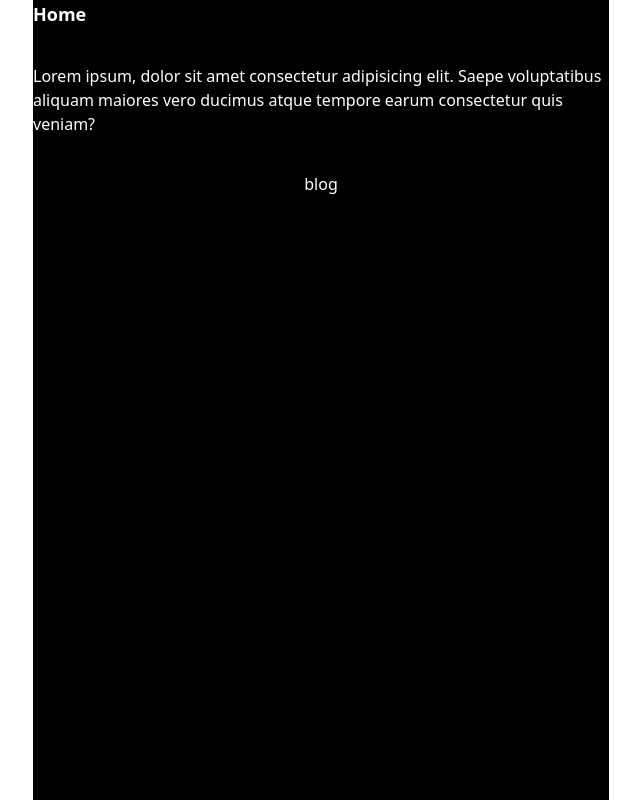
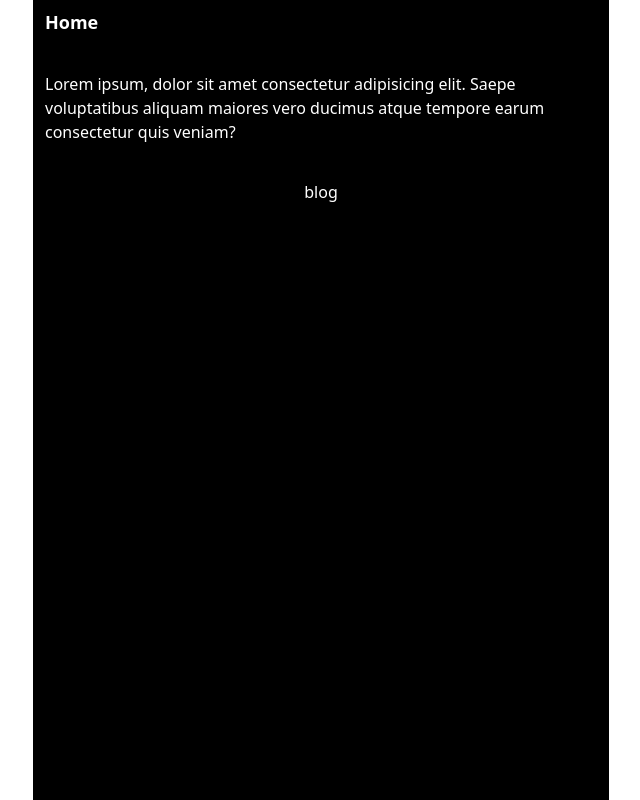
Before and after one commit to alif33/mealbee, a React (Create React App) app: page / in a window 1280 px wide. Shown: the whole page, without its empty margins (319-959 px from the left). Built offline with nearby package versions, Linux system fonts and the light colour scheme.

Commit message:
padding added

```diff
--- a/src/App.js
+++ b/src/App.js
@@ -9,6 +9,7 @@ import Blog from "./pages/blog"
 function App() {
   return (
     <div className="max-w-xl min-h-screen mx-auto bg-black text-white">
+      <div className="pt-2 px-3">
         <BrowserRouter>
           <Routes>
             <Route path="/" element={<Home/>} />
@@ -16,6 +17,7 @@ function App() {
           </Routes>
         </BrowserRouter>
       </div>
+    </div>
   );
 }
 
```
Lines whose indentation alone changed are shown as unchanged.
